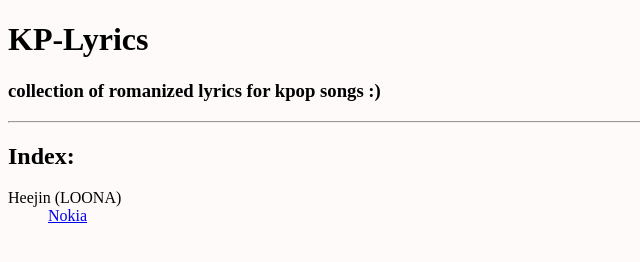
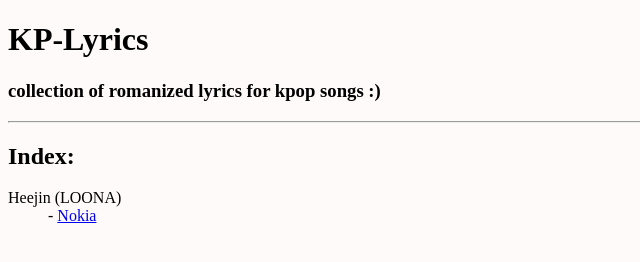
Before and after one commit to yoloanda/kp-lyrics, a plain HTML site: page index.html in a window 1280 px wide. Shown: the full height of the page, 0-640 px from the left. Drawn offline with Linux system fonts and the light colour scheme.

Commit message:
Update index.html

```diff
--- a/index.html
+++ b/index.html
@@ -10,7 +10,7 @@
     <h2>Index:</h2>
     <dl>
       <dt>Heejin (LOONA)</dt>
-      <dd><a href="https://yoloanda.github.io/kp-lyrics/songs/heejin-nokia.html">Nokia</a></dd>
+      <dd>- <a href="https://yoloanda.github.io/kp-lyrics/songs/heejin-nokia.html">Nokia</a></dd>
     </dl>
 
 
```
